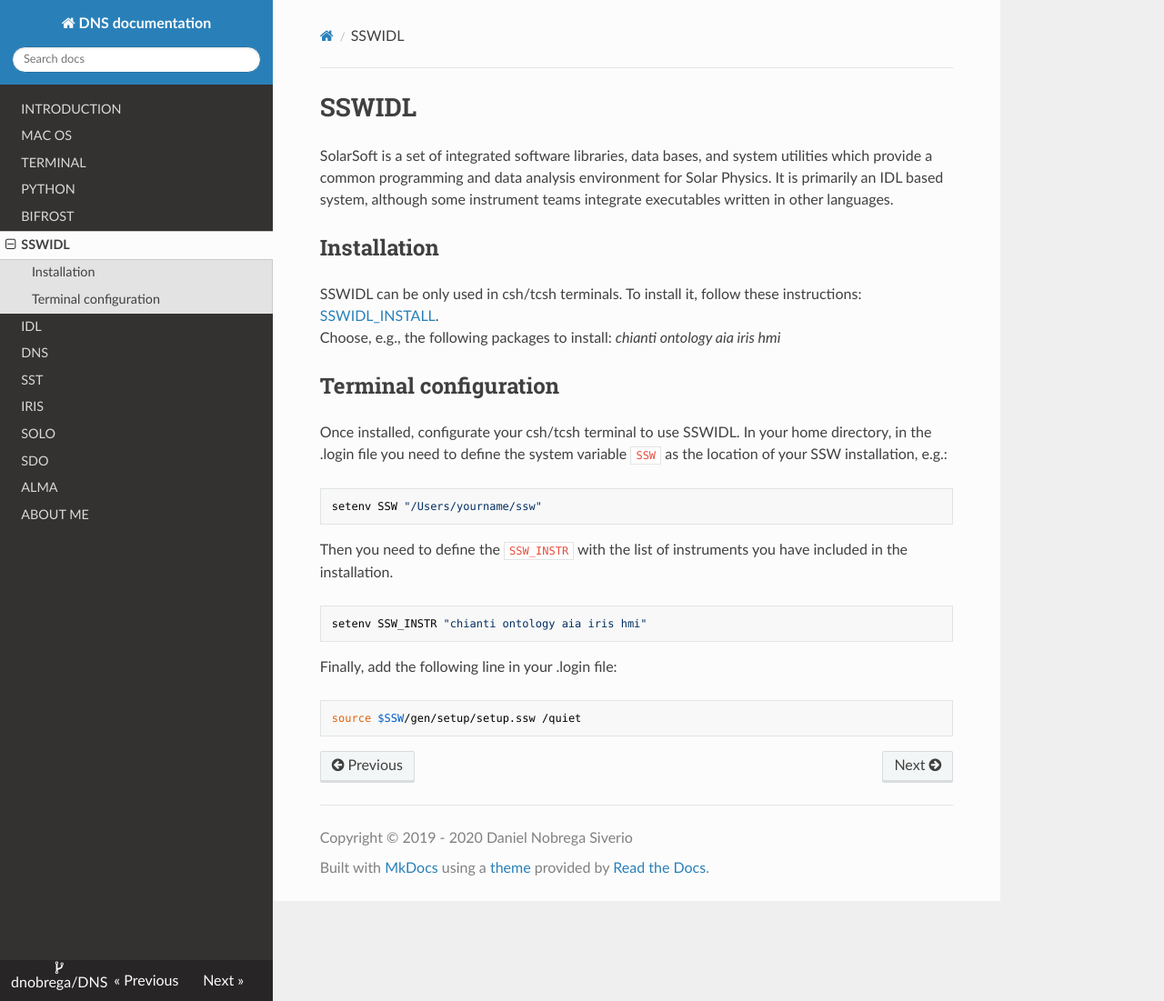
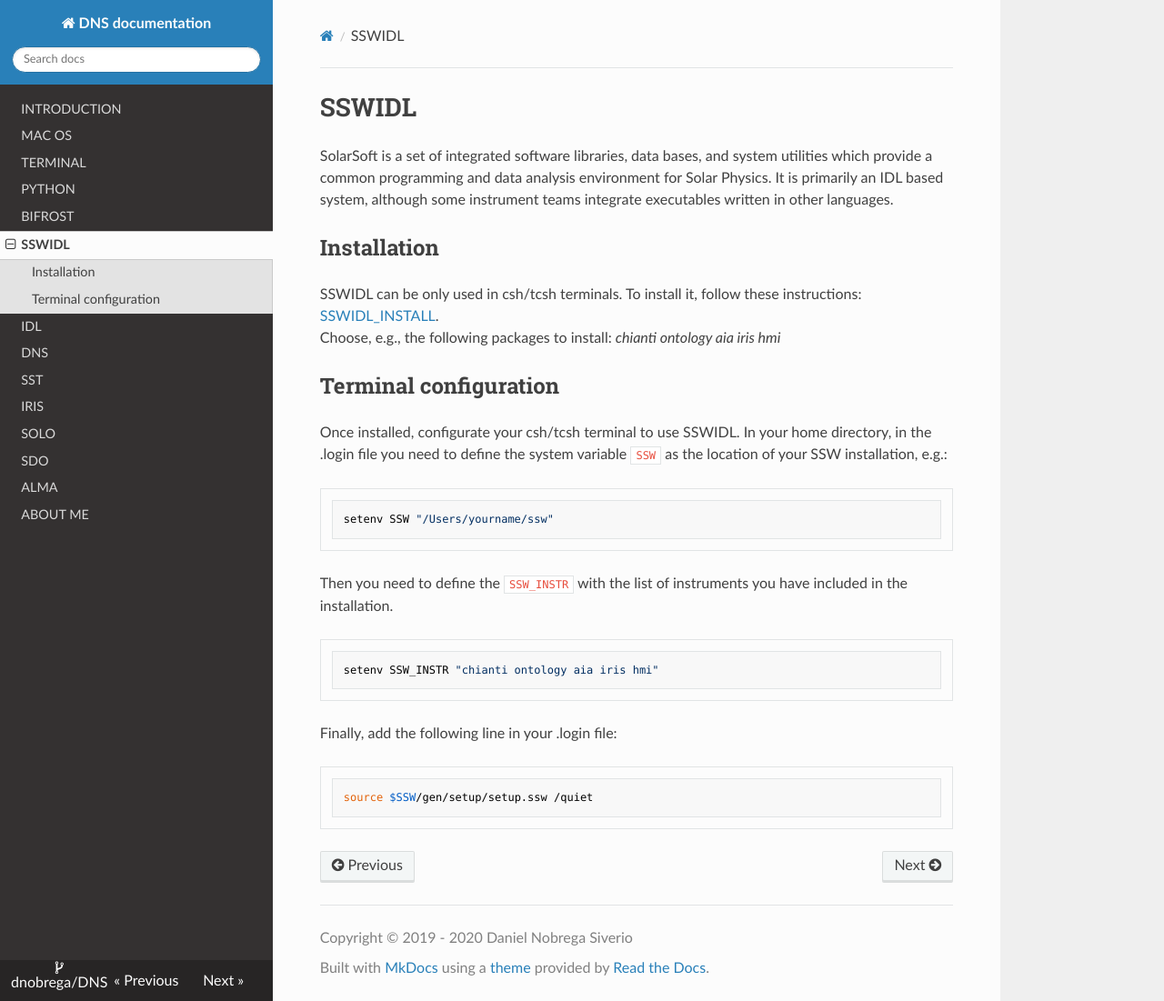
Before and after one commit to dnobrega/DNS, an MkDocs documentation site: the page built from docs/sswidl.md, in a window 1280 px wide and 1101 px high. Shown: the whole window at 91% size. Built offline with MkDocs 1.6.1, drawn with Linux system fonts in a browser that asks for light colours; nearby versions of some CDN libraries.

Commit message:
[ADD] Add changes to mkdocs.yml

```diff
--- a/mkdocs.yml
+++ b/mkdocs.yml
@@ -41,6 +41,9 @@
 # Extensions
 markdown_extensions:
   - admonition
+  - pymdownx.details
+  - pymdownx.superfences
+  - pymdownx.highlight
   - codehilite:
       guess_lang: false
   - toc:
```
